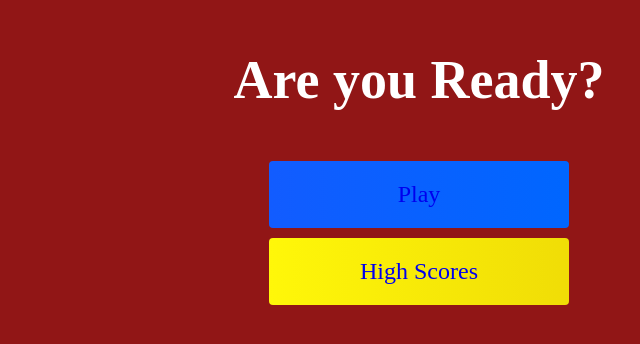
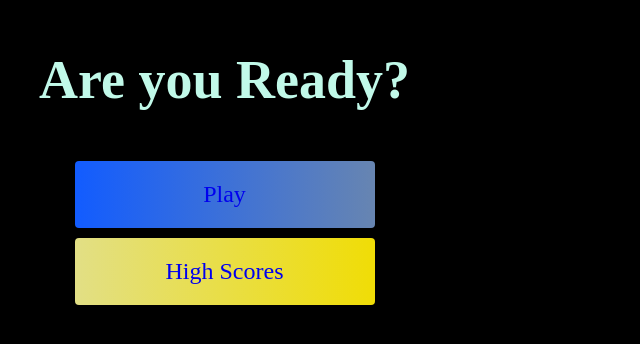
Before and after one commit to begin0071/quizgame, a plain HTML site: page index.html in a window 1280 px wide. Shown: the part 218-562 px from the top of the page, without its empty margins (221-861 px from the left). Drawn offline with Linux system fonts and the light colour scheme.

Commit message:
finalizing css

```diff
--- a/style.css
+++ b/style.css
@@ -1,5 +1,5 @@
 :root {
-    background-color: rgb(145, 22, 22)
+    background-color: rgb(0, 0, 0)
 }
 
 * {
@@ -14,7 +14,7 @@
 
 h1 {
     font-size: 5.4rem;
-    color: #fff;
+    color: rgb(193, 249, 233);
     margin-bottom: 5rem;
  }
 
@@ -27,7 +27,7 @@ h1 {
     width: 100vw;
     height: 100vh;
     display: flex;
-    justify-content: center;
+    justify-content:left;
     align-items: center;
     max-width: 80rem;
     margin: 0 auto;
@@ -64,7 +64,7 @@ justify-content: center;
     margin-bottom: 1rem;
     text-decoration: none;
     color: rgb (28, 26, 26);
-    background: linear-gradient(90deg, rgb(18,92,255)0%, rgb(0,102,255) 100%);
+    background: linear-gradient(90deg, rgb(18,92,255)0%, rgb(103, 133, 177) 100%);
     border-radius: 4px;
 }
 
@@ -85,7 +85,7 @@ justify-content: center;
 
 
 #highscore-btn {
-    background:  linear-gradient(90deg, rgb(255, 247, 9)0%, rgb(240,221,6) 100%);
+    background:  linear-gradient(90deg, rgb(226, 223, 133)0%, rgb(240,221,6) 100%);
 }
 
 
@@ -141,3 +141,8 @@ input::placeholder{
     color: rgb(28, 26,26);
 
 }
+
+#highScores{
+
+    background:  linear-gradient(90deg, rgb(29, 29, 28)0%, rgb(240,221,6) 100%);
+}
```
